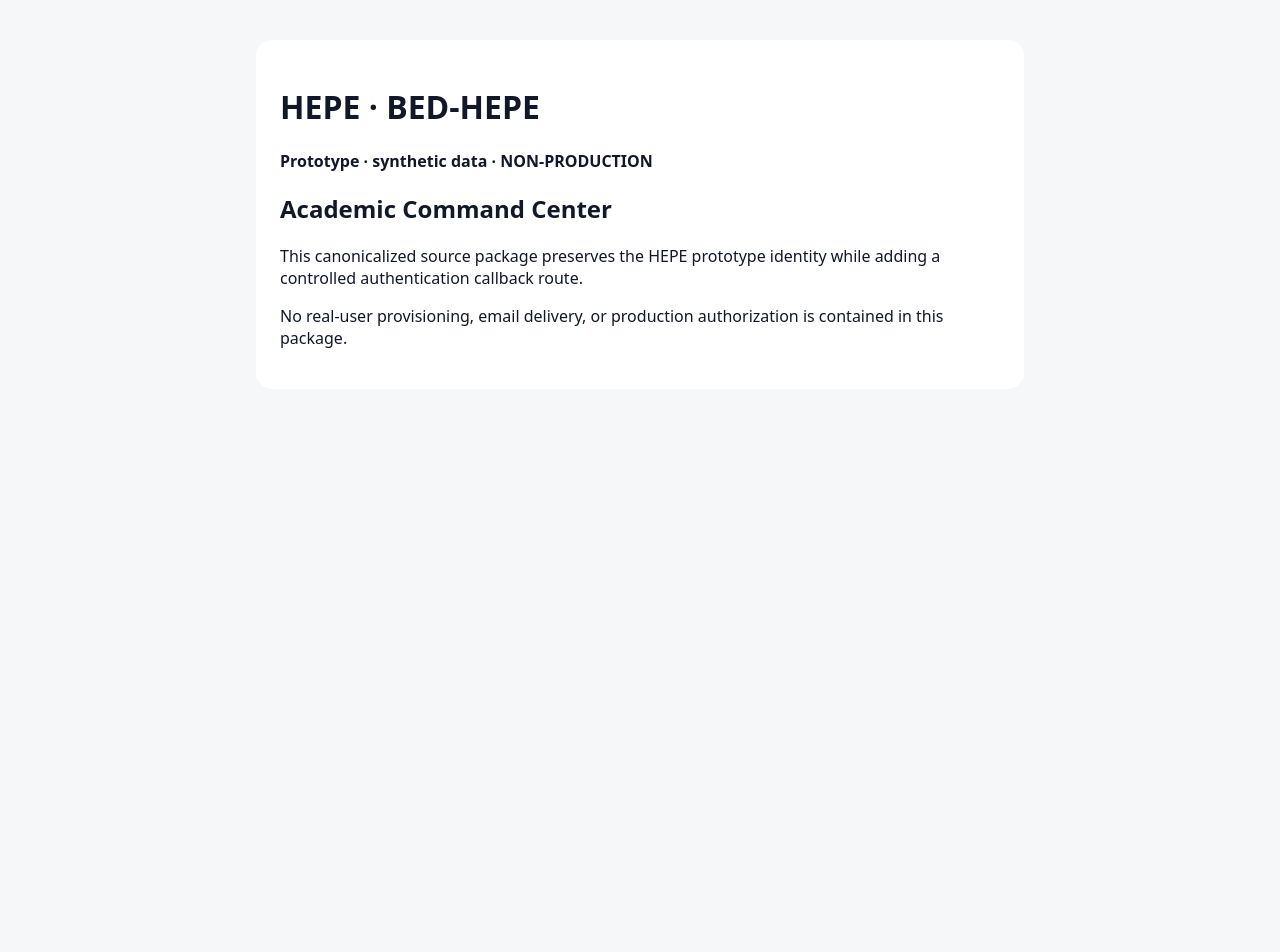
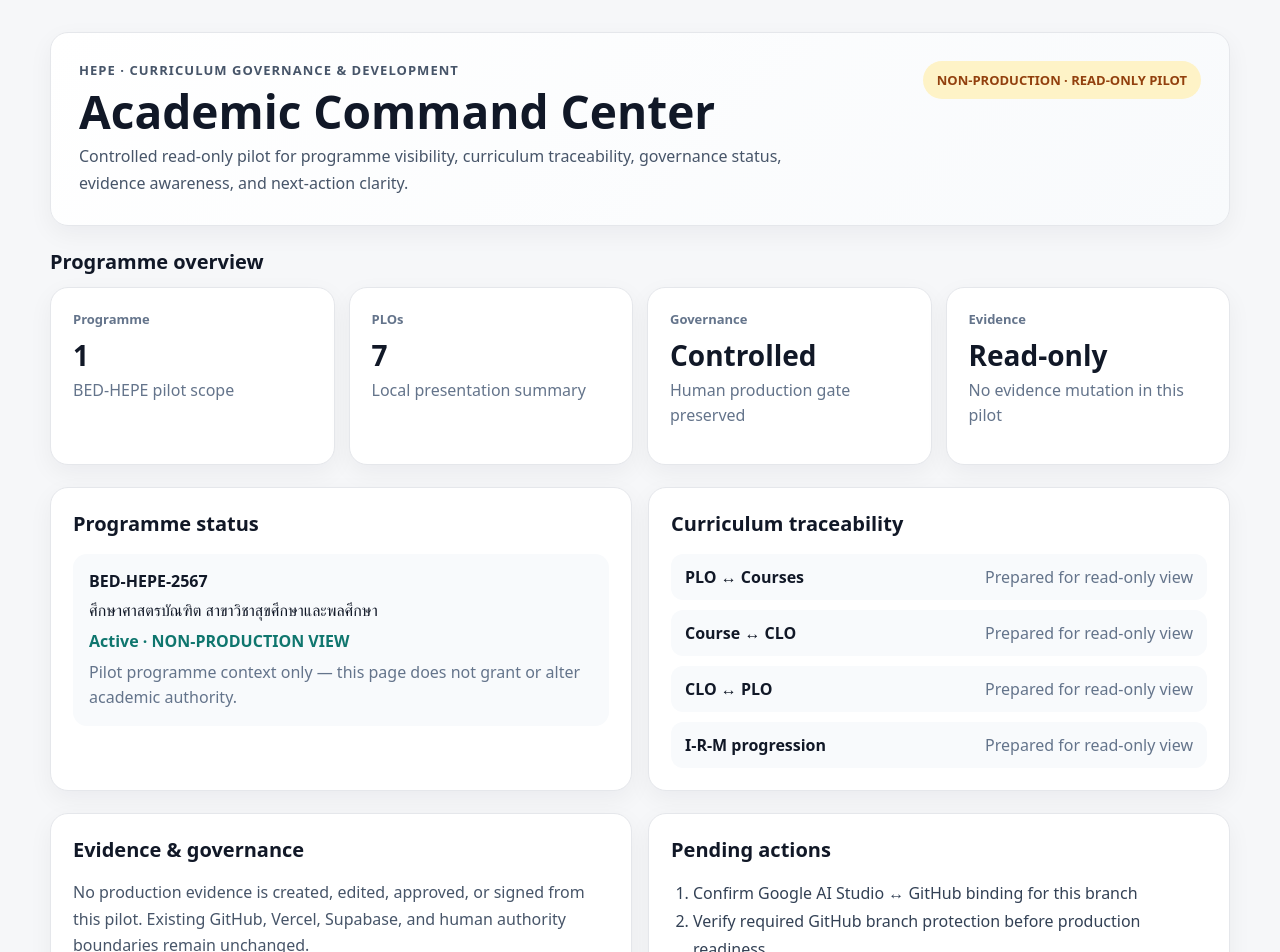
Before and after one commit to kasemch/hepe-ui-prototype, a Next.js app: page / in a window 1280 px wide. Shown: the top 952 px of the page. Before the commit the page ends 800 px from the top, so only its background shows below. Built offline with nearby package versions, Linux system fonts and the light colour scheme.

Commit message:
HEPE-AISTUDIO-01A: enhance Academic Command Center read-only pilot

```diff
--- a/app/page.tsx
+++ b/app/page.tsx
@@ -1,11 +1,102 @@
+const summaryCards = [
+  { label: "Programme", value: "1", detail: "BED-HEPE pilot scope" },
+  { label: "PLOs", value: "7", detail: "Local presentation summary" },
+  { label: "Governance", value: "Controlled", detail: "Human production gate preserved" },
+  { label: "Evidence", value: "Read-only", detail: "No evidence mutation in this pilot" },
+];
+
+const pendingItems = [
+  "Confirm Google AI Studio ↔ GitHub binding for this branch",
+  "Verify required GitHub branch protection before production readiness",
+  "Run preview regression after UI deployment completes",
+];
+
+const sectionStyle: React.CSSProperties = {
+  background: "#ffffff",
+  border: "1px solid #e5e7eb",
+  borderRadius: 18,
+  padding: 22,
+  boxShadow: "0 8px 24px rgba(15, 23, 42, 0.05)",
+};
+
 export default function Home() {
   return (
-    <main style={{maxWidth:720,margin:"40px auto",padding:24,background:"white",borderRadius:16}}>
-      <h1>HEPE · BED-HEPE</h1>
-      <p><strong>Prototype · synthetic data · NON-PRODUCTION</strong></p>
-      <h2>Academic Command Center</h2>
-      <p>This canonicalized source package preserves the HEPE prototype identity while adding a controlled authentication callback route.</p>
-      <p>No real-user provisioning, email delivery, or production authorization is contained in this package.</p>
+    <main style={{ maxWidth: 1180, margin: "0 auto", padding: "32px 20px 56px" }}>
+      <header style={{ ...sectionStyle, padding: 28, background: "linear-gradient(135deg, #ffffff 0%, #f8fafc 100%)" }}>
+        <div style={{ display: "flex", gap: 18, justifyContent: "space-between", flexWrap: "wrap" }}>
+          <div>
+            <p style={{ margin: 0, fontSize: 13, fontWeight: 700, letterSpacing: ".08em", color: "#475569" }}>
+              HEPE · CURRICULUM GOVERNANCE & DEVELOPMENT
+            </p>
+            <h1 style={{ margin: "8px 0 6px", fontSize: "clamp(30px, 5vw, 46px)", lineHeight: 1.08 }}>
+              Academic Command Center
+            </h1>
+            <p style={{ margin: 0, maxWidth: 760, color: "#475569", lineHeight: 1.7 }}>
+              Controlled read-only pilot for programme visibility, curriculum traceability, governance status,
+              evidence awareness, and next-action clarity.
+            </p>
+          </div>
+          <div role="status" aria-label="Environment status" style={{ alignSelf: "flex-start", padding: "10px 14px", borderRadius: 999, background: "#fef3c7", color: "#92400e", fontWeight: 700, fontSize: 13 }}>
+            NON-PRODUCTION · READ-ONLY PILOT
+          </div>
+        </div>
+      </header>
+
+      <section aria-labelledby="overview-heading" style={{ marginTop: 22 }}>
+        <h2 id="overview-heading" style={{ fontSize: 20, margin: "0 0 12px" }}>Programme overview</h2>
+        <div style={{ display: "grid", gridTemplateColumns: "repeat(auto-fit, minmax(210px, 1fr))", gap: 14 }}>
+          {summaryCards.map((card) => (
+            <article key={card.label} style={{ ...sectionStyle, minHeight: 132 }}>
+              <p style={{ margin: 0, color: "#64748b", fontSize: 13, fontWeight: 700 }}>{card.label}</p>
+              <p style={{ margin: "8px 0 4px", fontSize: 28, fontWeight: 800 }}>{card.value}</p>
+              <p style={{ margin: 0, color: "#64748b", lineHeight: 1.55 }}>{card.detail}</p>
+            </article>
+          ))}
+        </div>
+      </section>
+
+      <section style={{ marginTop: 22, display: "grid", gridTemplateColumns: "repeat(auto-fit, minmax(300px, 1fr))", gap: 16 }}>
+        <article style={sectionStyle} aria-labelledby="programme-heading">
+          <h2 id="programme-heading" style={{ marginTop: 0, fontSize: 20 }}>Programme status</h2>
+          <div style={{ padding: 16, borderRadius: 14, background: "#f8fafc" }}>
+            <p style={{ margin: 0, fontWeight: 800 }}>BED-HEPE-2567</p>
+            <p style={{ margin: "6px 0", lineHeight: 1.55 }}>ศึกษาศาสตรบัณฑิต สาขาวิชาสุขศึกษาและพลศึกษา</p>
+            <p style={{ margin: "8px 0", color: "#0f766e", fontWeight: 700 }}>Active · NON-PRODUCTION VIEW</p>
+            <p style={{ margin: 0, color: "#64748b", lineHeight: 1.55 }}>Pilot programme context only — this page does not grant or alter academic authority.</p>
+          </div>
+        </article>
+
+        <article style={sectionStyle} aria-labelledby="traceability-heading">
+          <h2 id="traceability-heading" style={{ marginTop: 0, fontSize: 20 }}>Curriculum traceability</h2>
+          <div style={{ display: "grid", gap: 10 }}>
+            {["PLO ↔ Courses", "Course ↔ CLO", "CLO ↔ PLO", "I-R-M progression"].map((label) => (
+              <div key={label} style={{ display: "flex", gap: 16, justifyContent: "space-between", padding: "12px 14px", borderRadius: 12, background: "#f8fafc" }}>
+                <strong>{label}</strong>
+                <span style={{ color: "#64748b", textAlign: "right" }}>Prepared for read-only view</span>
+              </div>
+            ))}
+          </div>
+        </article>
+      </section>
+
+      <section style={{ marginTop: 22, display: "grid", gridTemplateColumns: "repeat(auto-fit, minmax(300px, 1fr))", gap: 16 }}>
+        <article style={sectionStyle} aria-labelledby="evidence-heading">
+          <h2 id="evidence-heading" style={{ marginTop: 0, fontSize: 20 }}>Evidence & governance</h2>
+          <p style={{ color: "#475569", lineHeight: 1.65 }}>No production evidence is created, edited, approved, or signed from this pilot. Existing GitHub, Vercel, Supabase, and human authority boundaries remain unchanged.</p>
+          <div style={{ padding: 14, borderRadius: 12, background: "#ecfdf5", color: "#166534", fontWeight: 700 }}>Read-only boundary preserved</div>
+        </article>
+
+        <article style={sectionStyle} aria-labelledby="actions-heading">
+          <h2 id="actions-heading" style={{ marginTop: 0, fontSize: 20 }}>Pending actions</h2>
+          <ol style={{ margin: 0, paddingLeft: 22, color: "#334155", lineHeight: 1.75 }}>
+            {pendingItems.map((item) => <li key={item}>{item}</li>)}
+          </ol>
+        </article>
+      </section>
+
+      <footer style={{ marginTop: 22, color: "#64748b", fontSize: 13, lineHeight: 1.6 }}>
+        HEPE controlled prototype · synthetic/local presentation only · no real-user provisioning, email delivery, production authorization, database migration, or RLS modification.
+      </footer>
     </main>
   );
 }
```
